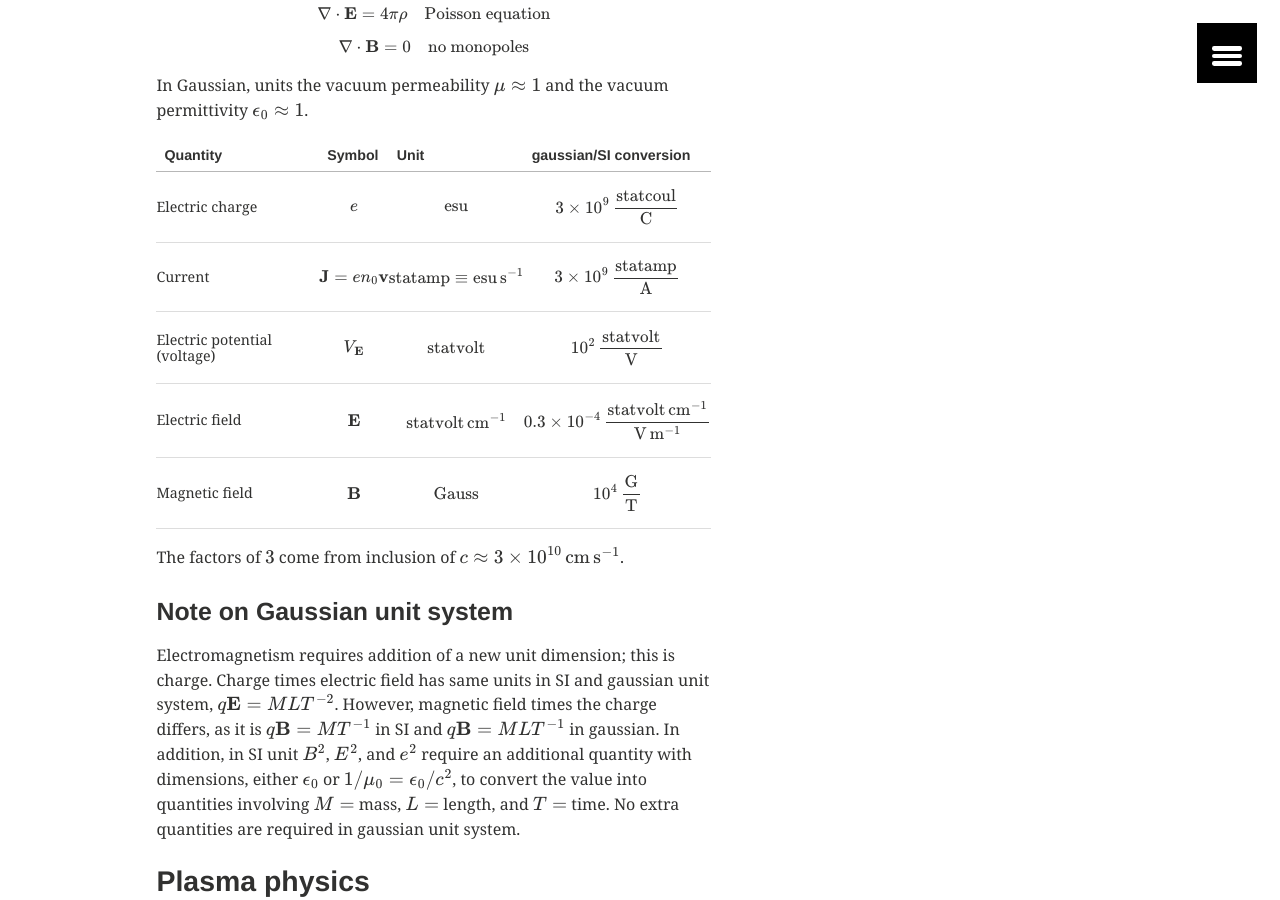
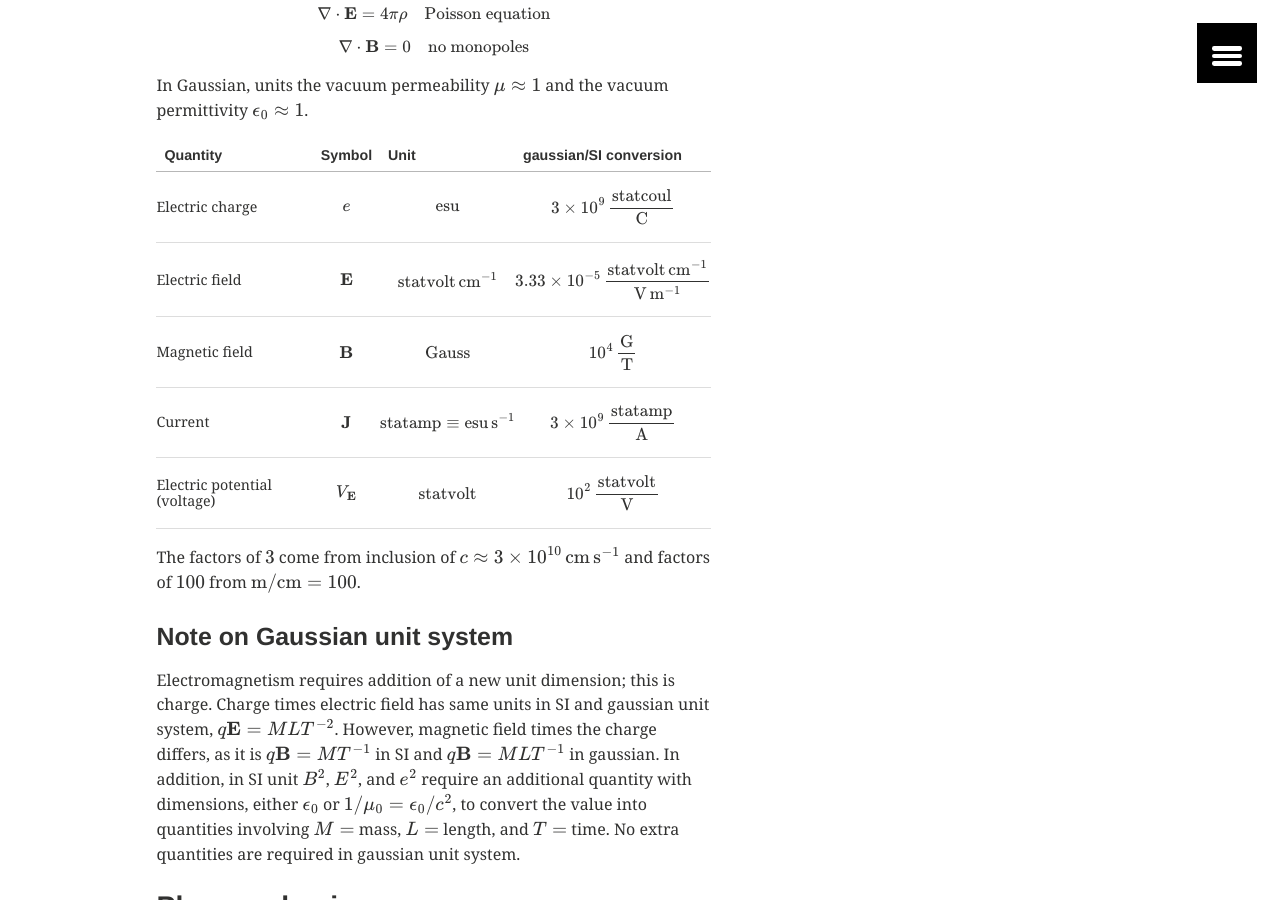
Before and after one commit to natj/natj.github.io, a Jekyll site: the page built from _posts/projects/2023-10-22-cgs.md, in a window 1280 px wide and 900 px high, scrolled down 3615 px. Built offline with Jekyll 4.4.1, drawn with Linux system fonts in a browser that asks for light colours; formulas are drawn with MathJax 3; some of the changed lines change nothing that is shown; some of the changed text lies outside the part shown.

Commit message:
more fixes2

```diff
--- a/_posts/projects/2023-10-22-cgs.md
+++ b/_posts/projects/2023-10-22-cgs.md
@@ -209,9 +209,9 @@ pc    = 3.086e18     # parsec; cm;
 
 Common derived units include:
 - $\color{blue}{\mathrm{erg}} = \mathrm{g}\,\mathrm{cm}^2 \, \mathrm{s}^{-2}$ for energy (from $E = m c^2$).
-- $\color{blue}{\mathrm{dyne}} = \mathrm{g} \, \mathrm{cm}^2 \, \mathrm{s}^{-2}$ for force,
-- $\color{blue}{\mathrm{esu}}$ for charge,
-- $\color{blue}{\mathrm{Gauss}} = 10^{-4} \, \mathrm{Tesla}$ for magnetic field strength.
+- $\color{blue}{\mathrm{dyne}} = \mathrm{g} \, \mathrm{cm} \, \mathrm{s}^{-2}$ for force,
+- $\color{blue}{\mathrm{Gauss}} = 10^{-4} \, \mathrm{Tesla}$ for magnetic field strength,
+- $\color{blue}{\mathrm{esu}}$ for charge.
 
 
 ## QED constants
@@ -443,8 +443,20 @@ In Gaussian, units the vacuum permeability $\mu \approx 1$ and the vacuum permit
             <td> $$3 \times 10^9 \,\frac{\mathrm{statcoul}}{\mathrm{C}}$$ </td>
         </tr>
         <tr>
+            <td markdown="span">Electric field</td>
+            <td> $$\mathbf{E} $$ </td>
+            <td> $$\mathrm{statvolt}\,\mathrm{cm}^{-1}$$ </td>
+            <td> $$3.33 \times 10^{-5} \,\frac{\mathrm{statvolt}\,\mathrm{cm}^{-1}}{\mathrm{V}\,\mathrm{m}^{-1}}$$ </td>
+        </tr>
+        <tr>
+            <td markdown="span">Magnetic field</td>
+            <td> $$\mathbf{B}$$ </td>
+            <td> $$\mathrm{Gauss}$$ </td>
+            <td> $$10^{4} \,\frac{\mathrm{G}}{\mathrm{T}}$$ </td>
+        </tr>
+        <tr>
             <td markdown="span">Current</td>
-            <td> $$\mathbf{J} = e n_0 \mathbf{v}$$ </td>
+            <td> $$\mathbf{J}$$ </td>
             <td> $$\mathrm{statamp} \equiv \mathrm{esu}\,\mathrm{s}^{-1}$$ </td>
             <td> $$3 \times 10^{9} \,\frac{\mathrm{statamp}}{\mathrm{A}}$$ </td>
         </tr>
@@ -454,22 +466,10 @@ In Gaussian, units the vacuum permeability $\mu \approx 1$ and the vacuum permit
             <td> $$\mathrm{statvolt}$$ </td>
             <td> $$10^{2} \,\frac{\mathrm{statvolt}}{\mathrm{V}}$$ </td>
         </tr>
-        <tr>
-            <td markdown="span">Electric field</td>
-            <td> $$\mathbf{E} $$ </td>
-            <td> $$\mathrm{statvolt}\,\mathrm{cm}^{-1}$$ </td>
-            <td> $$0.3 \times 10^{-4} \,\frac{\mathrm{statvolt}\,\mathrm{cm}^{-1}}{\mathrm{V}\,\mathrm{m}^{-1}}$$ </td>
-        </tr>
-        <tr>
-            <td markdown="span">Magnetic field</td>
-            <td> $$\mathbf{B}$$ </td>
-            <td> $$\mathrm{Gauss}$$ </td>
-            <td> $$10^{4} \,\frac{\mathrm{G}}{\mathrm{T}}$$ </td>
-        </tr>
     </tbody>
 </table>
 
-The factors of $3$ come from inclusion of $c \approx 3 \times 10^{10} \,\mathrm{cm}\,\mathrm{s}^{-1}$.
+The factors of $3$ come from inclusion of $c \approx 3 \times 10^{10} \,\mathrm{cm}\,\mathrm{s}^{-1}$ and factors of $100$ from $\mathrm{m}/\mathrm{cm} = 100$.
 
 
 ### Note on Gaussian unit system
```
